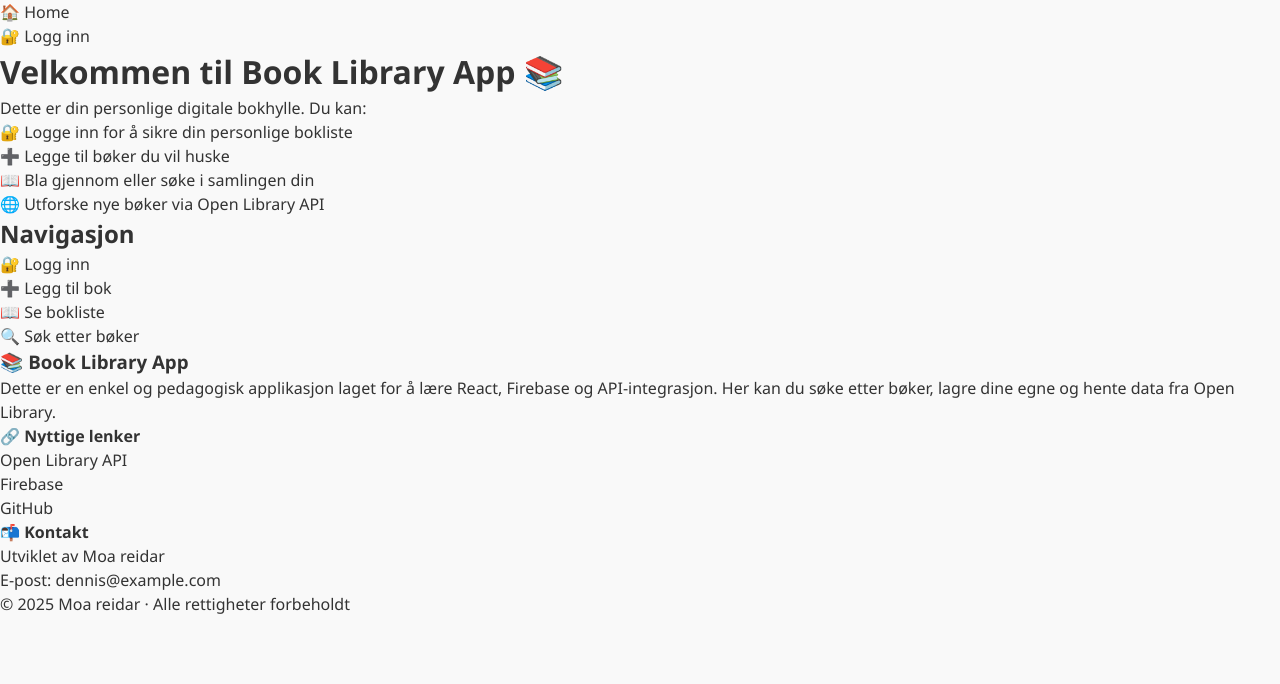
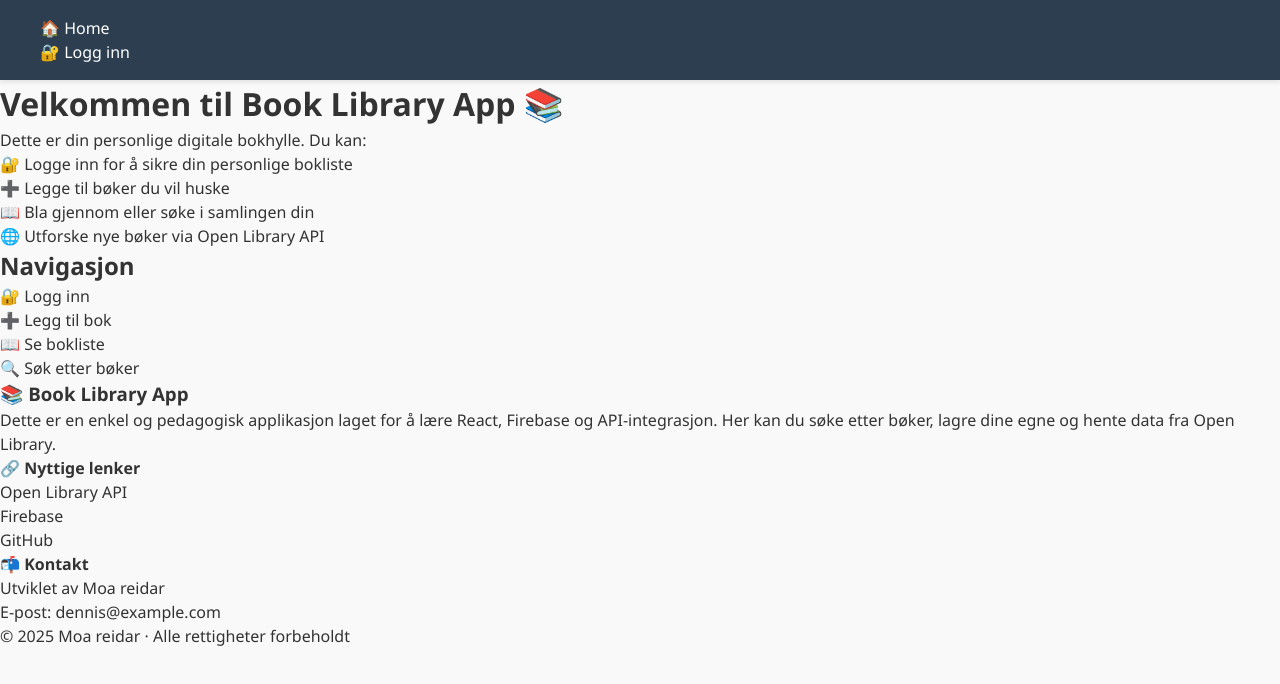
Before and after one commit to moa-reidar/final_project, a React (Vite) app: page / in a window 1280 px wide. Shown: the top 684 px of the page. Built offline with nearby package versions, Linux system fonts and the light colour scheme.

Commit message:
Add header.css with navigation styling using BEM and CSS variables

```diff
--- a/src/css/header.css
+++ b/src/css/header.css
@@ -0,0 +1,49 @@
+
+.header {
+    background-color: var(--color-primary);
+    color: var(--color-text-light);
+    padding: var(--spacing-md);
+    box-shadow: var(--box-shadow);
+  }
+
+  .header__nav {
+    max-width: var(--max-width-container);
+    margin: 0 auto;
+    display: flex;
+    justify-content: space-between;
+    align-items: center;
+  }
+
+  .header__logo {
+    font-size: var(--font-size-large);
+    font-weight: var(--font-weight-bold);
+  }
+
+  .header__menu {
+    display: flex;
+    gap: var(--spacing-md);
+  }
+
+  .header__link {
+    color: var(--color-text-light);
+    font-weight: var(--font-weight-normal);
+    transition: color var(--transition-fast);
+  }
+
+  .header__link:hover {
+    color: var(--color-accent);
+  }
+
+  .header__logout-button {
+    background-color: transparent;
+    color: var(--color-text-light);
+    border: var(--border-width) solid var(--color-text-light);
+    padding: var(--spacing-xs) var(--spacing-sm);
+    border-radius: var(--border-radius);
+    transition: background-color var(--transition-fast), color var(--transition-fast);
+  }
+
+  .header__logout-button:hover {
+    background-color: var(--color-text-light);
+    color: var(--color-primary);
+  }
```
